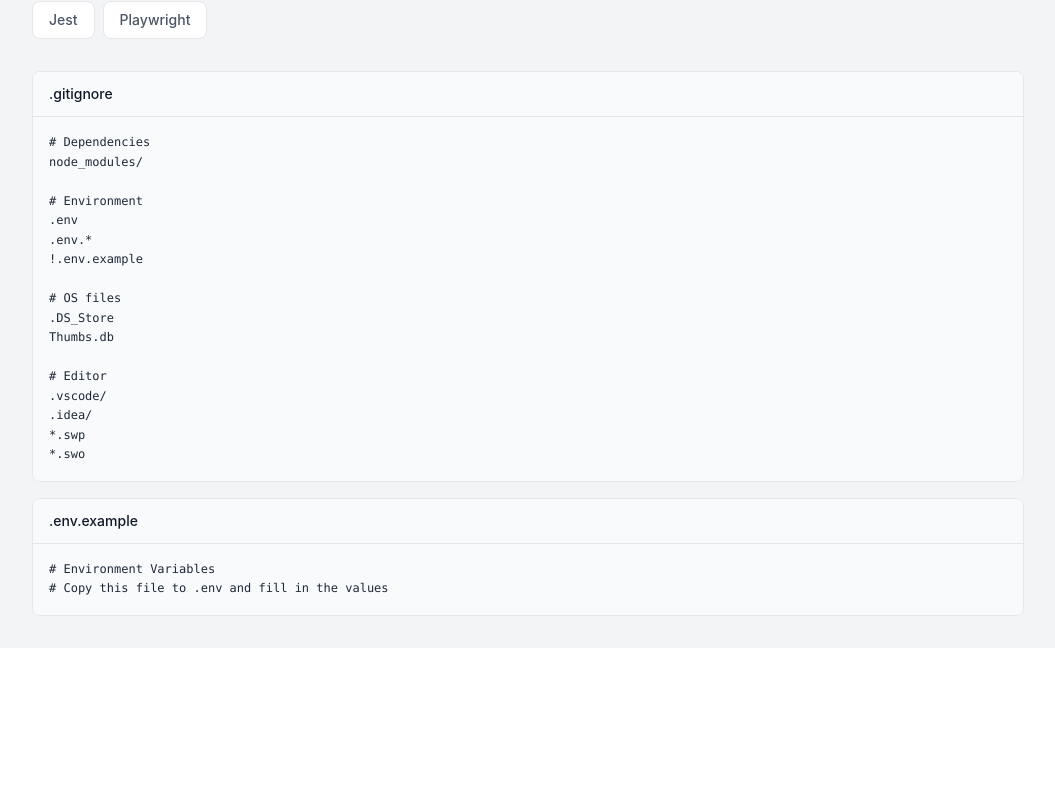
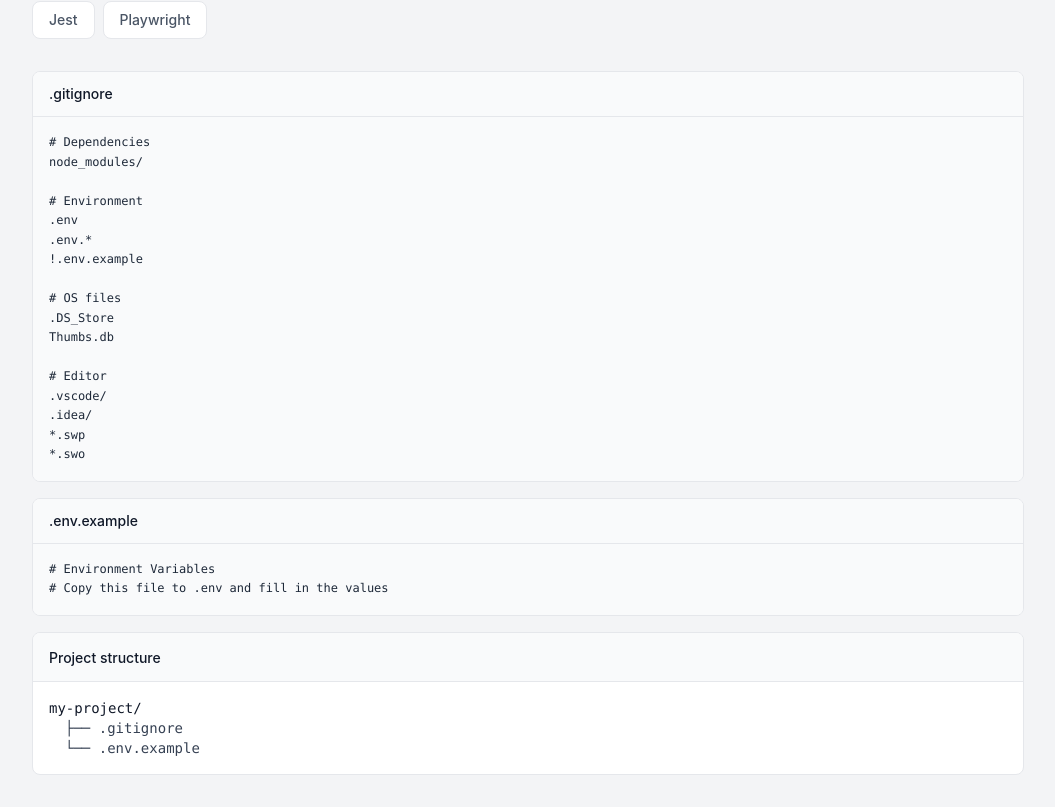
Before and after one commit to Lakonas/config-generator, a React (Vite) app: page / in a window 1280 px wide. Shown: the part 374-1181 px from the top of the page, without its empty margins (112-1167 px from the left). Before the commit the page ends 1022 px from the top, so only its background shows below. Built offline with nearby package versions, Linux system fonts and the light colour scheme.

Commit message:
feat: add FolderTree component showing project structure

```diff
--- a/src/App.jsx
+++ b/src/App.jsx
@@ -13,6 +13,7 @@ import { downloadConfigBundle } from './utils/zipBuilder';
 import Header from './components/Header';
 import StackSelector from './components/StackSelector';
 import ConfigPanel from './components/ConfigPanel';
+import FolderTree from './components/FolderTree';
 
 function App() {
   const [selectedStack, setSelectedStack] = useState([]);
@@ -88,6 +89,7 @@ function App() {
         configOptions={configOptions}
         onUpdateOption={updateOption}
       />
+      <FolderTree generatedFiles={generatedFiles} />
       </main>
     </div>
   );
--- /dev/null
+++ b/src/components/FolderTree.jsx
@@ -0,0 +1,20 @@
+function FolderTree({ generatedFiles }) {
+  return (
+    <div className="bg-white border border-gray-200 rounded-lg overflow-hidden mt-4">
+      <div className="px-4 py-3 bg-gray-50 border-b border-gray-200">
+        <span className="text-sm font-medium text-gray-900">Project structure</span>
+      </div>
+      <div className="p-4 font-mono text-sm text-gray-700">
+        <p className="font-medium text-gray-900">my-project/</p>
+        {generatedFiles.map((file, index) => (
+          <p key={file.name} className="ml-4">
+            {index === generatedFiles.length - 1 ? '└── ' : '├── '}
+            {file.name}
+          </p>
+        ))}
+      </div>
+    </div>
+  );
+}
+
+export default FolderTree;
```
